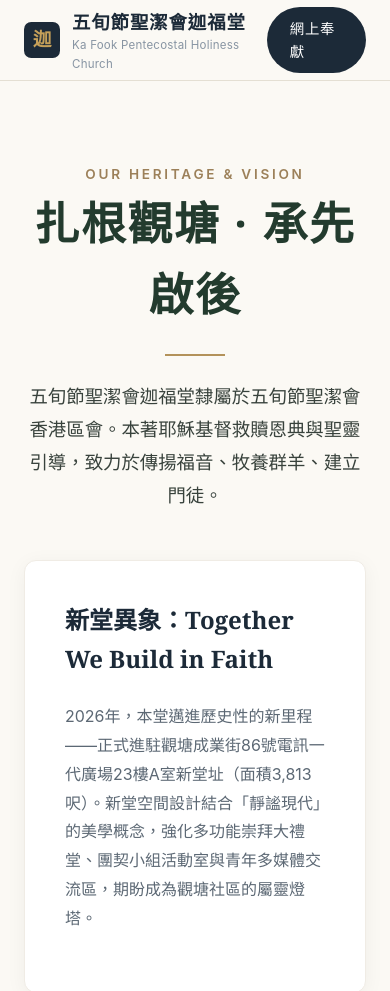
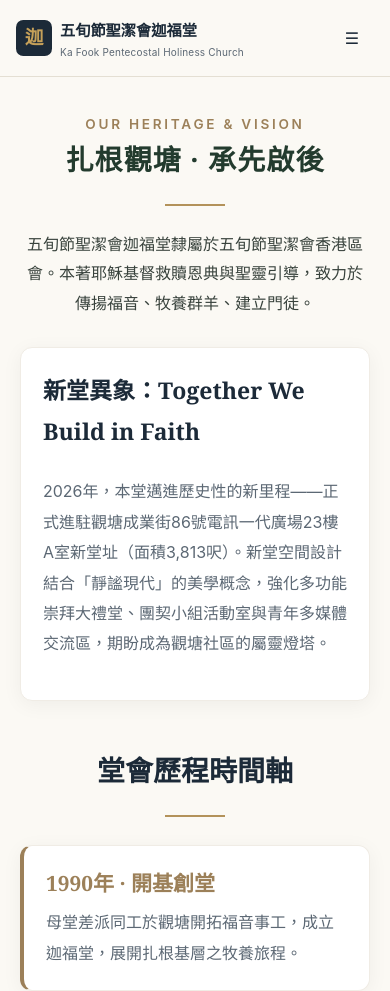
Before and after one commit to yspthp/kafook-church-redesign, a website: page about.html in a window 390 px wide. Shown: the top 991 px of the page. Drawn offline with Linux system fonts and the light colour scheme.

Commit message:
Activate responsive repair site-wide and fix accessible mobile navigation on all pages

```diff
--- /dev/null
+++ b/css/redesign-base.css
@@ -0,0 +1,23 @@
+/* Original deployed visual styles, retained separately from responsive overrides. */
+:root {
+  --kf-forest: #233b2e;
+  --kf-forest-light: #345643;
+  --kf-olive: #52634f;
+  --kf-sand: #f8f6f0;
+  --kf-sand-muted: #efece4;
+  --kf-warm-gold: #b3925a;
+  --kf-deep-gold: #8d703b;
+  --kf-paper: #fbf9f4;
+  --kf-ink: #1a221e;
+  --kf-ink-soft: #38423c;
+  --kf-ink-muted: #6e7871;
+  --kf-border-paper: #e4dfd3;
+}
+.redesign-body { background-color: var(--kf-paper); color: var(--kf-ink); }
+.arch-visual-container { position: relative; display: flex; justify-content: center; align-items: center; padding: 3rem 0; }
+.arch-svg-frame { max-width: 680px; width: 100%; height: auto; }
+.editorial-header { text-align: center; margin-bottom: 3rem; }
+.editorial-title { font-family: var(--kf-font-serif); font-size: 2.8rem; color: var(--kf-forest); letter-spacing: 0.04em; margin-bottom: 1rem; }
+.editorial-lead { font-size: 1.15rem; color: var(--kf-ink-soft); max-width: 650px; margin: 0 auto; line-height: 1.8; }
+.gold-accent-line { width: 60px; height: 2px; background: var(--kf-warm-gold); margin: 1.5rem auto; }
+.nav-editorial { border-bottom: 1px solid var(--kf-border-paper); background: rgba(251, 249, 244, 0.94); }
--- a/css/redesign.css
+++ b/css/redesign.css
@@ -1,68 +1,3 @@
-/* 迦福堂 - 重設風格專用樣式 (redesign.css) */
-:root {
-  --kf-forest: #233b2e;
-  --kf-forest-light: #345643;
-  --kf-olive: #52634f;
-  --kf-sand: #f8f6f0;
-  --kf-sand-muted: #efece4;
-  --kf-warm-gold: #b3925a;
-  --kf-deep-gold: #8d703b;
-  --kf-paper: #fbf9f4;
-  --kf-ink: #1a221e;
-  --kf-ink-soft: #38423c;
-  --kf-ink-muted: #6e7871;
-  --kf-border-paper: #e4dfd3;
-}
-
-/* 靜謐現代獨立風格微調 */
-.redesign-body {
-  background-color: var(--kf-paper);
-  color: var(--kf-ink);
-}
-
-.arch-visual-container {
-  position: relative;
-  display: flex;
-  justify-content: center;
-  align-items: center;
-  padding: 3rem 0;
-}
-
-.arch-svg-frame {
-  max-width: 680px;
-  width: 100%;
-  height: auto;
-}
-
-.editorial-header {
-  text-align: center;
-  margin-bottom: 3rem;
-}
-
-.editorial-title {
-  font-family: var(--kf-font-serif);
-  font-size: 2.8rem;
-  color: var(--kf-forest);
-  letter-spacing: 0.04em;
-  margin-bottom: 1rem;
-}
-
-.editorial-lead {
-  font-size: 1.15rem;
-  color: var(--kf-ink-soft);
-  max-width: 650px;
-  margin: 0 auto;
-  line-height: 1.8;
-}
-
-.gold-accent-line {
-  width: 60px;
-  height: 2px;
-  background: var(--kf-warm-gold);
-  margin: 1.5rem auto;
-}
-
-.nav-editorial {
-  border-bottom: 1px solid var(--kf-border-paper);
-  background: rgba(251, 249, 244, 0.94);
-}
+/* Shared entry point used by all seven existing HTML pages. */
+@import url("redesign-base.css?v=20260916-r1");
+@import url("mobile-fix.css?v=20260916-r1");
--- a/js/main.js
+++ b/js/main.js
@@ -1,44 +1,52 @@
-/**
- * 五旬節聖潔會迦福堂 - 前端主要互動腳本
- */
-
 document.addEventListener('DOMContentLoaded', () => {
-  // 手機版選單切換
-  const menuToggle = document.getElementById('menuToggle');
-  const navMenu = document.getElementById('navMenu');
-
-  if (menuToggle && navMenu) {
-    menuToggle.addEventListener('click', () => {
-      navMenu.classList.toggle('active');
-      const isExpanded = navMenu.classList.contains('active');
-      menuToggle.setAttribute('aria-expanded', isExpanded);
+  const header = document.getElementById('siteHeader');
+  const menu = document.getElementById('navMenu');
+  let button = document.getElementById('menuToggle');
+  const mobile = matchMedia('(max-width: 1200px)');
+  // Some deployed pages have no mobile toggle. Enhance the shared navigation.
+  if (header && menu && !button) {
+    button = document.createElement('button');
+    button.id = 'menuToggle';
+    button.type = 'button';
+    button.className = 'mobile-menu-toggle';
+    button.innerHTML = '<span aria-hidden="true">☰</span>';
+    (header.querySelector('.nav-actions') || header.querySelector('.nav-container')).append(button);
+  }
+  if (header && button && menu) {
+    if (!menu.querySelector('a[href="contact.html"]')) {
+      const item = document.createElement('li');
+      item.className = 'nav-item';
+      const link = document.createElement('a');
+      link.className = 'nav-link'; link.href = 'contact.html'; link.textContent = '聯絡我們';
+      item.append(link); menu.append(item);
+    }
+    menu.setAttribute('aria-label', '主要導覽');
+    header.classList.add('menu-ready');
+    button.setAttribute('aria-controls', 'navMenu');
+    function setOpen(open) {
+      menu.classList.toggle('active', open && mobile.matches);
+      button.setAttribute('aria-expanded', String(open && mobile.matches));
+      button.setAttribute('aria-label', open && mobile.matches ? '關閉導覽選單' : '開啟導覽選單');
+      menu.inert = mobile.matches && !open;
+    }
+    setOpen(false);
+    button.addEventListener('click', () => setOpen(!menu.classList.contains('active')));
+    mobile.addEventListener('change', () => setOpen(false));
+    document.addEventListener('keydown', e => {
+      if (e.key === 'Escape' && menu.classList.contains('active')) { setOpen(false); button.focus(); }
     });
+    document.addEventListener('click', e => { if (!header.contains(e.target)) setOpen(false); });
+    // Keep links active until normal page navigation completes.
   }
-
-  // 導航列滾動陰影
-  const header = document.getElementById('siteHeader');
   if (header) {
-    window.addEventListener('scroll', () => {
-      if (window.scrollY > 20) {
-        header.classList.add('scrolled');
-      } else {
-        header.classList.remove('scrolled');
-      }
-    });
+    const update = () => header.classList.toggle('scrolled', scrollY > 20);
+    addEventListener('scroll', update, {passive:true}); update();
   }
-
-  // 平滑滾動至錨點
-  document.querySelectorAll('a[href^="#"]').forEach(anchor => {
-    anchor.addEventListener('click', function(e) {
-      const targetId = this.getAttribute('href');
-      if (targetId === '#') return;
-      const targetElement = document.querySelector(targetId);
-      if (targetElement) {
-        e.preventDefault();
-        targetElement.scrollIntoView({
-          behavior: 'smooth'
-        });
-      }
-    });
-  });
+  document.querySelectorAll('a[href^="#"]').forEach(anchor => anchor.addEventListener('click', e => {
+    const id = anchor.getAttribute('href').slice(1), target = document.getElementById(id);
+    if (!target) return;
+    e.preventDefault();
+    target.scrollIntoView({behavior: matchMedia('(prefers-reduced-motion: reduce)').matches ? 'instant' : 'smooth'});
+    if (id === 'mainContent') { target.setAttribute('tabindex','-1'); target.focus({preventScroll:true}); }
+  }));
 });
```
